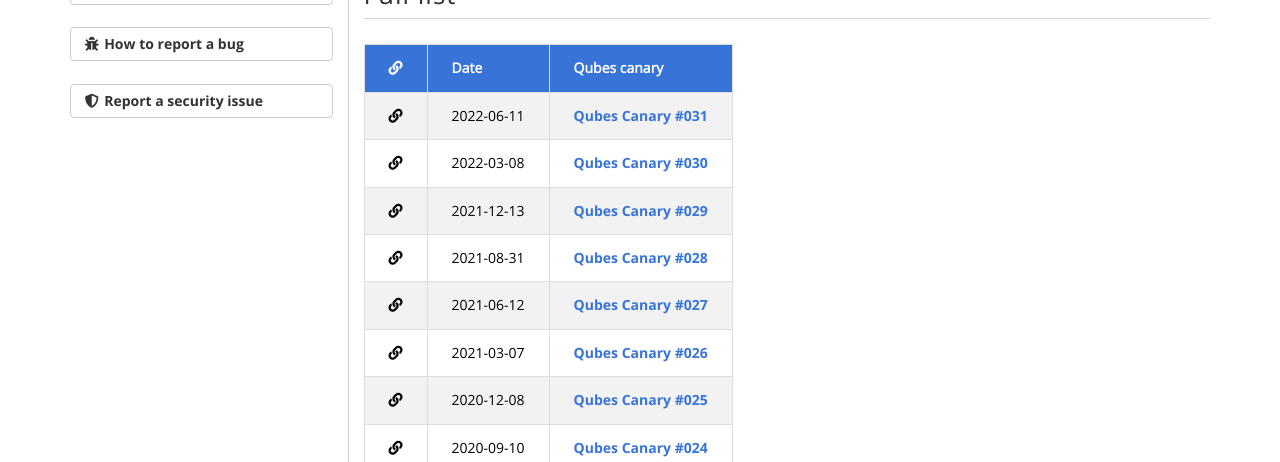
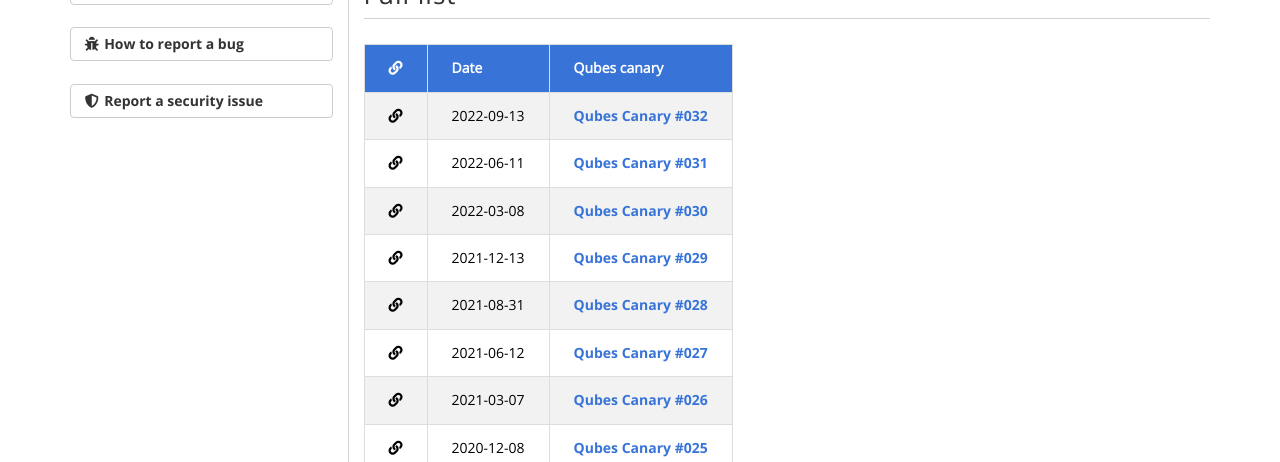
Before and after one commit to QubesOS/qubesos.github.io, a Jekyll site: the page built from pages/canary.md, in a window 1280 px wide and 900 px high. Shown: the part 438-900 px from the top of the window. Built offline with Jekyll 4.4.1, drawn with Linux system fonts in a browser that asks for light colours; some web fonts are replaced.

Commit message:
Add Canary 032

```diff
--- a/_data/sec-canary.yml
+++ b/_data/sec-canary.yml
@@ -90,3 +90,6 @@
 
 - canary: "031"
   date: 2022-06-11
+
+- canary: "032"
+  date: 2022-09-13
```
